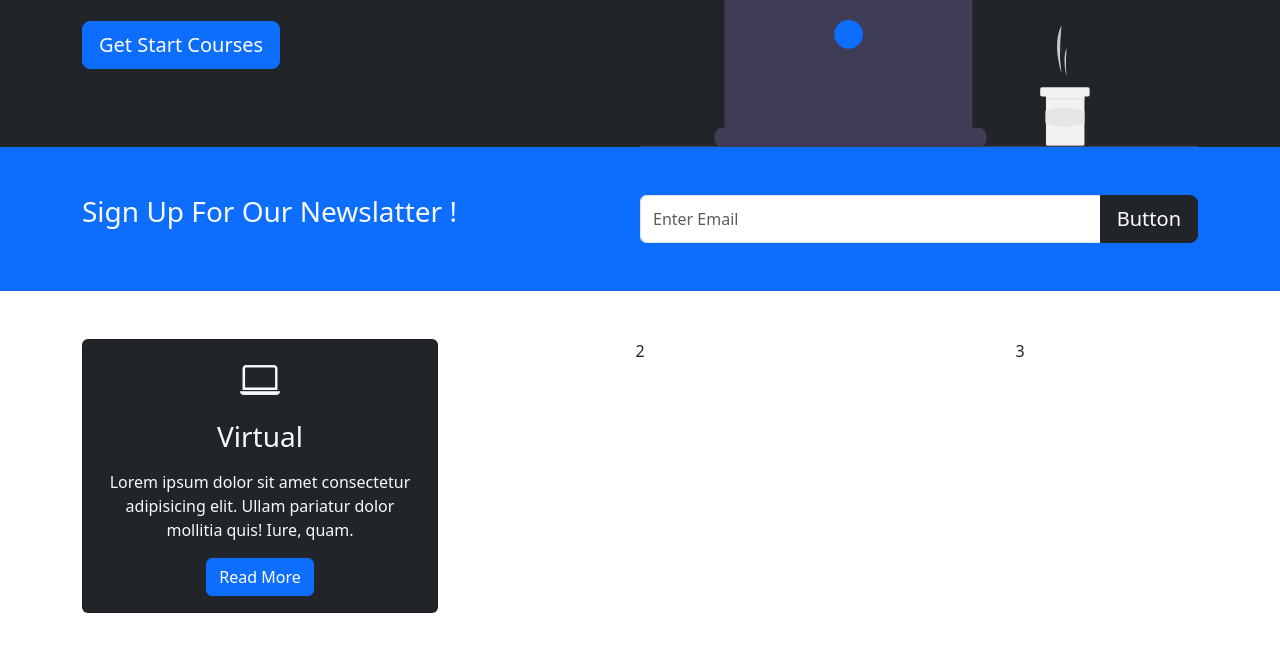
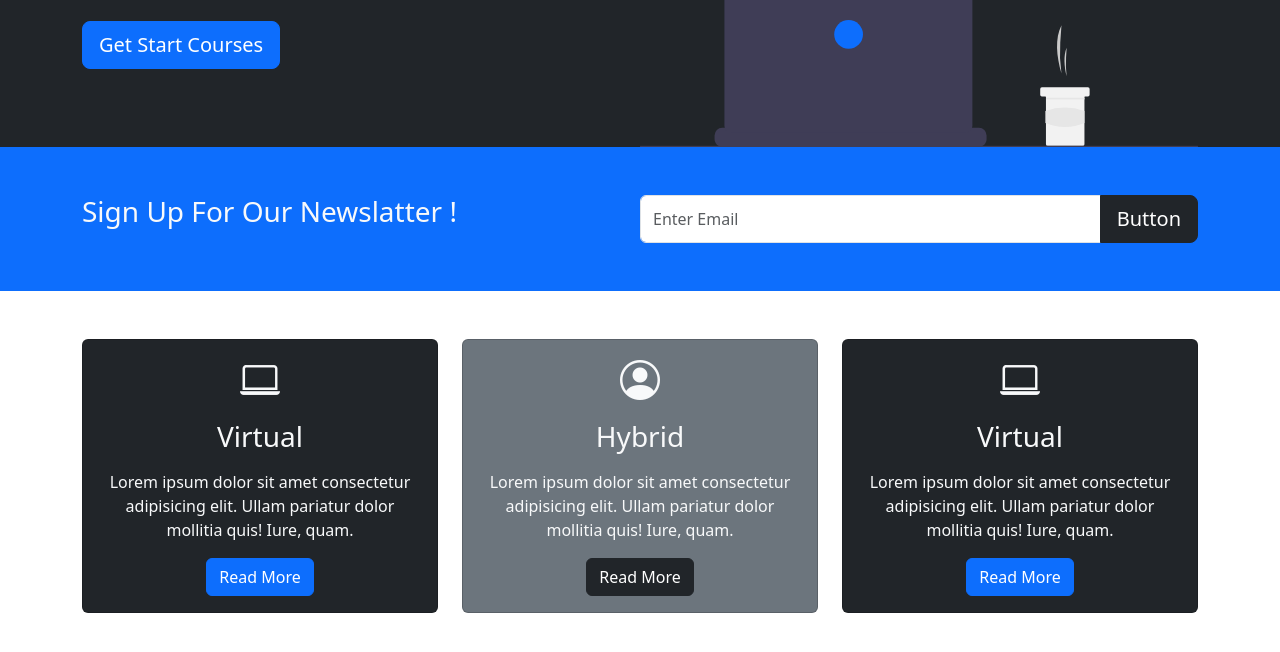
Before and after one commit to codeitR/newToBootstrap, a plain HTML site: page index.html in a window 1280 px wide. Shown: the part 334-986 px from the top of the page. Drawn offline with nearby package versions, Linux system fonts and the light colour scheme.

Commit message:
learning bootstrap

```diff
--- a/index.html
+++ b/index.html
@@ -81,12 +81,33 @@
                         </div>
                     </div>
                 </div>
-                <div class="col-md">2</div>
-                <div class="col-md">3</div>
+                <div class="col-md">
+                    <div class="card bg-secondary text-light">
+                        <div class="card-body text-centre">
+                            <div class="h1 mb-3"><i class="bi bi-person-circle"></i></div>
+                            <h3 class="card-title mb-3">Hybrid</h3>
+                            <p class="card-text">Lorem ipsum dolor sit amet consectetur adipisicing elit. Ullam pariatur
+                                dolor mollitia quis! Iure, quam.
+                            </p>
+                            <a href="#" class="btn btn-dark">Read More</a>
+                        </div>
+                    </div>
+                </div>
+                <div class="col-md">
+                    <div class="card bg-dark text-light">
+                        <div class="card-body text-centre">
+                            <div class="h1 mb-3"><i class="bi bi-laptop"></i></div>
+                            <h3 class="card-title mb-3">Virtual</h3>
+                            <p class="card-text">Lorem ipsum dolor sit amet consectetur adipisicing elit. Ullam pariatur
+                                dolor mollitia quis! Iure, quam.
+                            </p>
+                            <a href="#" class="btn btn-primary">Read More</a>
+                        </div>
+                    </div>
+                </div>
             </div>
         </div>
     </section>
-
 </body>
 
 </html>
```
